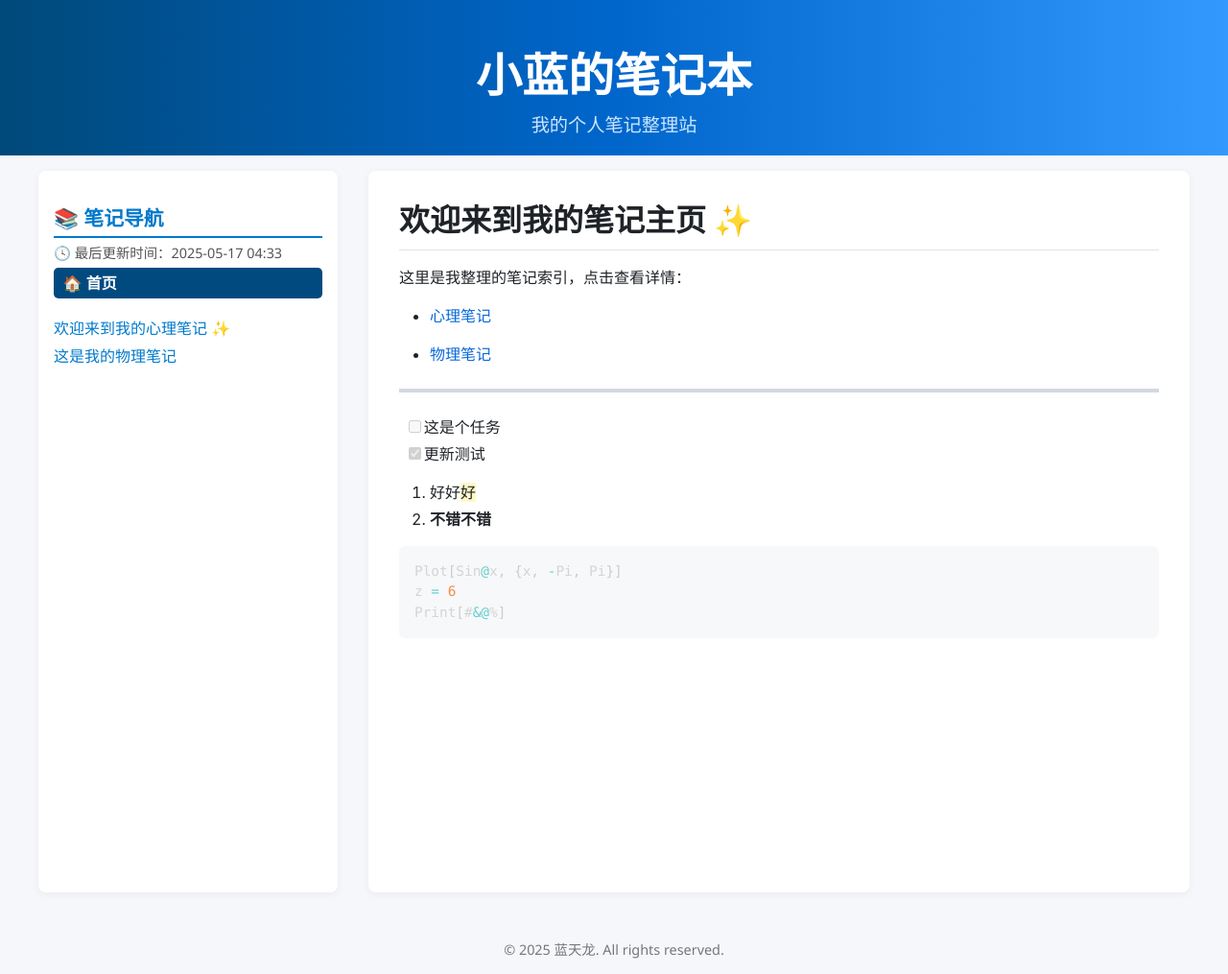
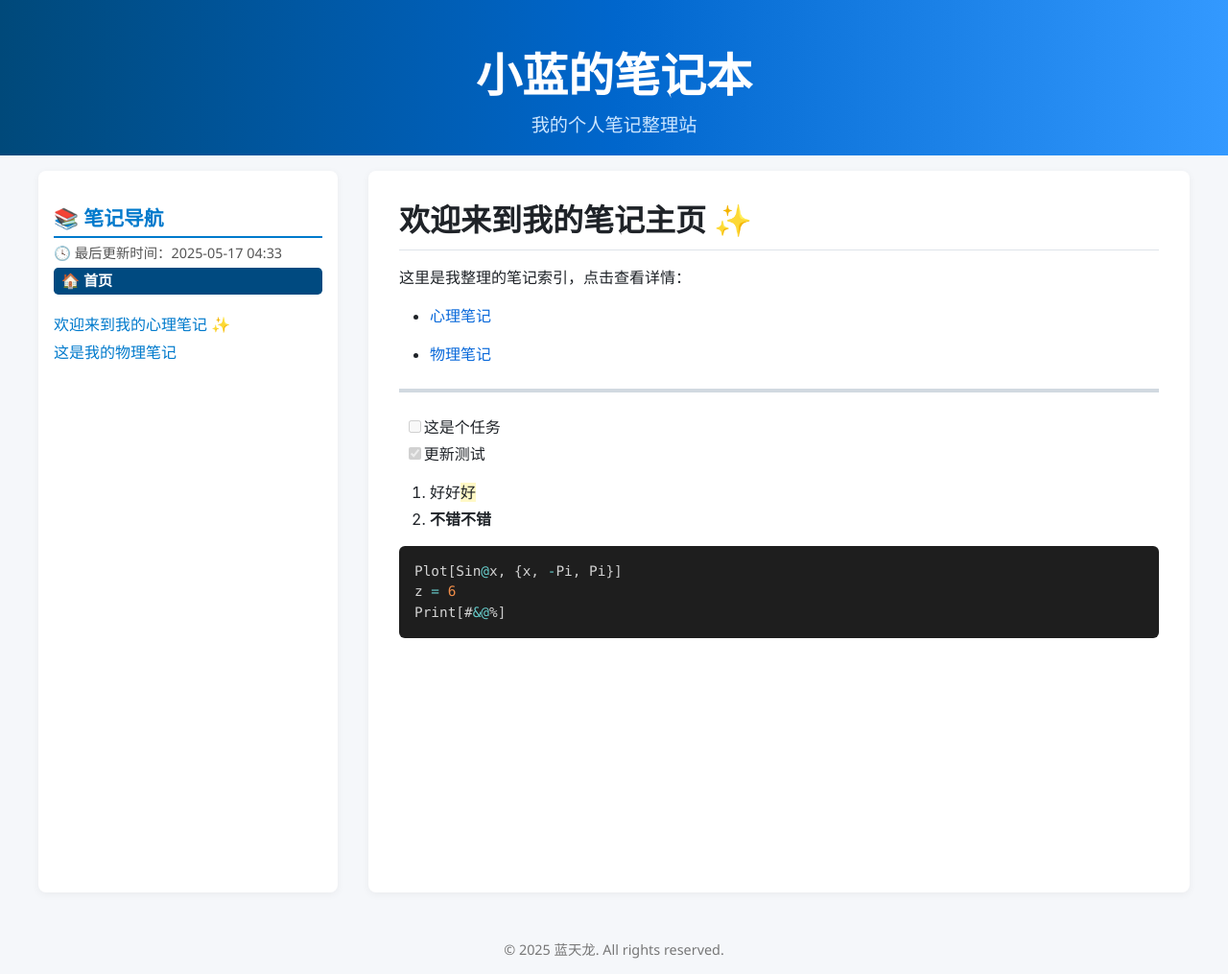
Before and after one commit to Tlonglan/GitNotebook, a Jekyll site: the page built from index.md, in a window 1280 px wide. Shown: the whole page at 96% size. Built offline with Jekyll 4.4.1, drawn with Linux system fonts in a browser that asks for light colours; nearby versions of some CDN libraries.

Commit message:
Update default.html

```diff
--- a/_layouts/default.html
+++ b/_layouts/default.html
@@ -26,7 +29,10 @@
       font-weight: bold;
       text-align: center;
       position: relative;
+      user-select: none; /* 防止选中标题 */
     }
+
+    /* banner 下方的站点描述，浅蓝色文字 */
     header .site-description {
       font-size: 1.2rem;
       font-weight: normal;
@@ -41,26 +49,32 @@
       padding: 1rem;
       gap: 2rem;
     }
+
+    /* 侧边导航栏样式 */
     nav {
-      width: 280px;
+      width: 280px; /* 固定宽度 */
       flex-shrink: 0;
       background: white;
       border-radius: 0.5rem;
       box-shadow: 0 2px 8px rgba(0,0,0,0.05);
       padding: 1rem;
-      height: 80vh;
+      height: 80vh; /* 侧边栏高度，允许滚动 */
       overflow-y: auto;
       display: flex;
       flex-direction: column;
+      user-select: none; /* 防止误选导航文本 */
     }
+
+    /* 导航标题“笔记导航”样式 */
     nav h2 {
       font-size: 1.3rem;
       margin-bottom: 0.25rem;
       border-bottom: 2px solid #007acc;
       padding-bottom: 0.3rem;
       color: #007acc;
-      user-select: none;
     }
+
+    /* 最后更新时间样式，左对齐，灰色文字 */
     nav .updated {
       font-size: 0.9rem;
       color: #555;
@@ -69,39 +83,47 @@
       white-space: nowrap;
       overflow: hidden;
       text-overflow: ellipsis;
-      user-select: none;
     }
+
+    /* 首页按钮，短宽高比例，深蓝背景，圆角 */
     nav .home-link {
       display: inline-block;
       margin-bottom: 0.8rem;
       background-color: #004a80;
       color: white !important;
-      padding: 0.3rem 0.6rem;
+      padding: 0.25rem 0.5rem;   /* 控制按钮大小 */
       border-radius: 0.3rem;
       font-weight: bold;
       text-decoration: none;
       transition: background-color 0.3s;
-      user-select: none;
+      font-size: 0.95rem;
+      line-height: 1.3;
       width: auto;
       height: auto;
-      line-height: 1.4;
-      font-size: 1rem;
+      user-select: none;
     }
+    /* 首页按钮悬停效果 */
     nav .home-link:hover {
       background-color: #003366;
       color: white !important;
       text-decoration: none;
     }
+
+    /* 导航目录列表，去掉默认列表样式 */
     nav ul {
       list-style: none;
       padding-left: 0;
       margin: 0;
       flex-grow: 1;
-      overflow-y: auto;
+      overflow-y: auto; /* 目录过长时可滚动 */
     }
+
+    /* 目录每项间距 */
     nav li {
       margin: 0.3rem 0;
     }
+
+    /* 目录链接样式，蓝色文本，无下划线 */
     nav li a {
       color: #007acc;
       text-decoration: none;
@@ -120,56 +146,75 @@
       box-shadow: 0 2px 8px rgba(0, 0, 0, 0.05);
       min-width: 0;
     }
-    /* 代码块和内联代码样式，配合 Prism */
+
+    /* 代码块和内联代码样式，配合 Prism 语法高亮 */
+
+    /* 代码块整体样式 */
     pre[class*="language-"] {
       margin: 1rem 0;
       padding: 1rem;
       overflow: auto;
       border-radius: 0.5rem;
       font-size: 0.9rem;
-      background: #1e1e1e; /* 更深色背景 */
-      color: #d4d4d4; /* 更亮字体颜色 */
+      background: #1e1e1e !important; /* 深色背景，强制覆盖 */
+      color: #d4d4d4 !important;      /* 浅灰字体色，强制覆盖 */
     }
+
+    /* 代码块中的代码字体 */
     code[class*="language-"],
     pre[class*="language-"] code {
       font-family: 'Fira Code', Consolas, Monaco, 'Courier New', monospace;
       font-size: 0.9rem;
       line-height: 1.5;
-      color: #d4d4d4;
+      color: #d4d4d4 !important;     /* 浅灰字体色，强制覆盖 */
     }
-    /* 内联代码 */
+
+    /* 内联代码样式 */
     code {
       background: #f6f8fa;
       border-radius: 0.3rem;
       padding: 0.2em 0.4em;
       font-size: 0.9em;
     }
+
+    /* 页脚样式 */
     footer {
       text-align: center;
       font-size: 0.9rem;
       color: #777;
       margin: 2rem 0 1rem;
+      user-select: none;
     }
   </style>
 </head>
 <body>
+  <!-- 顶部站点标题 -->
   <header>
     {{ site.title }}
     {% if site.description %}
+      <!-- 站点描述，显示在标题下方 -->
       <div class="site-description">{{ site.description }}</div>
     {% endif %}
   </header>
 
   <main>
+    <!-- 侧边导航栏 -->
     <nav>
       <h2>📚 笔记导航</h2>
+
+      <!-- 最后更新时间 -->
       <div class="updated">🕓 最后更新时间：{{ site.time | date: "%Y-%m-%d %H:%M" }}</div>
+
+      <!-- 返回首页按钮 -->
       <a href="{{ '/' | relative_url }}" class="home-link" title="返回首页">🏠 首页</a>
+
+      <!-- 自动生成的导航目录，显示所有页面标题，排除首页 -->
       <ul>
         {% assign pages_sorted = site.pages | sort: "path" %}
         {% for page in pages_sorted %}
           {% unless page.url == "/" %}
             <li>
+              <!-- 使用页面标题，若无则显示文件名 -->
               <a href="{{ page.url | relative_url }}">{{ page.title | default: page.basename }}</a>
             </li>
           {% endunless %}
@@ -177,16 +222,18 @@
       </ul>
     </nav>
 
+    <!-- 文章主体内容，渲染 Markdown -->
     <article class="markdown-body">
       {{ content }}
     </article>
   </main>
 
+  <!-- 页脚版权信息 -->
   <footer>
     &copy; {{ site.time | date: "%Y" }} {{ site.author.name | default: "作者" }}. All rights reserved.
   </footer>
 
-  <!-- Prism.js 语法高亮 JS -->
+  <!-- Prism.js 语法高亮 JS 核心和自动加载组件 -->
   <script src="https://cdn.jsdelivr.net/npm/prismjs@1.29.0/components/prism-core.min.js"></script>
   <script src="https://cdn.jsdelivr.net/npm/prismjs@1.29.0/plugins/autoloader/prism-autoloader.min.js"></script>
 </body>
```
Also changed, not shown: other parts of _layouts/default.html (+11 -2 lines).
